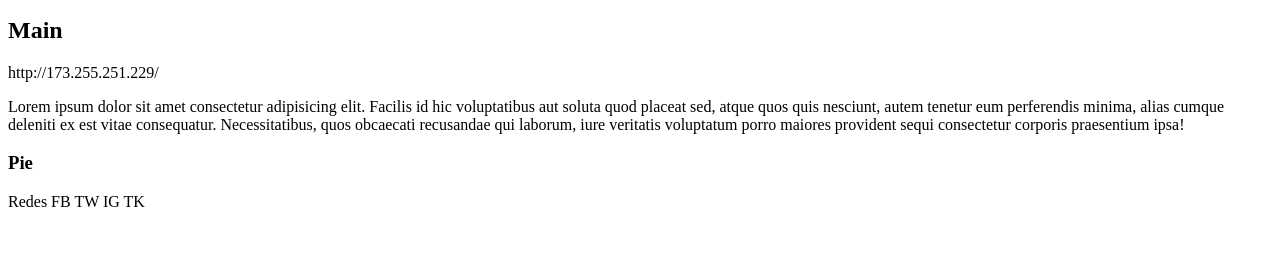
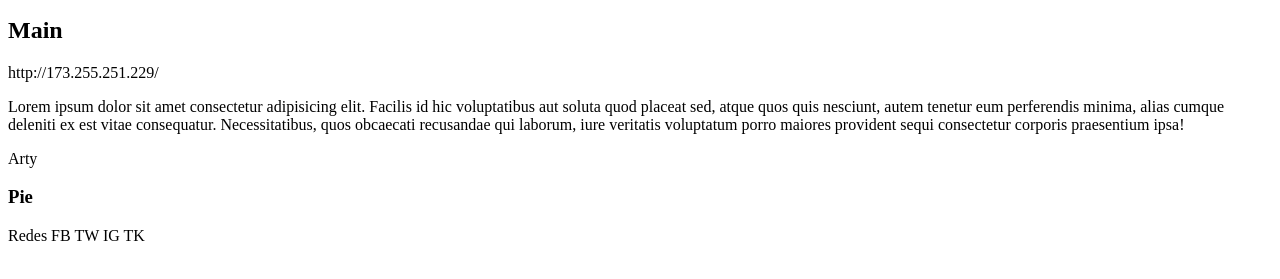
Before and after one commit to arturovez/arturovez_html, a plain HTML site: page index.html in a window 1280 px wide. Shown: the part 101-380 px from the top of the page. Drawn offline with Linux system fonts and the light colour scheme.

Commit message:
Update index.html

```diff
--- a/index.html
+++ b/index.html
@@ -16,6 +16,7 @@
     <h2>Main</h2>
     <p>http://173.255.251.229/</p>
     <p>Lorem ipsum dolor sit amet consectetur adipisicing elit. Facilis id hic voluptatibus aut soluta quod placeat sed, atque quos quis nesciunt, autem tenetur eum perferendis minima, alias cumque deleniti ex est vitae consequatur. Necessitatibus, quos obcaecati recusandae qui laborum, iure veritatis voluptatum porro maiores provident sequi consectetur corporis praesentium ipsa!</p>
+    <p> Arty </p>
 
   </main>
   <footer>
```
